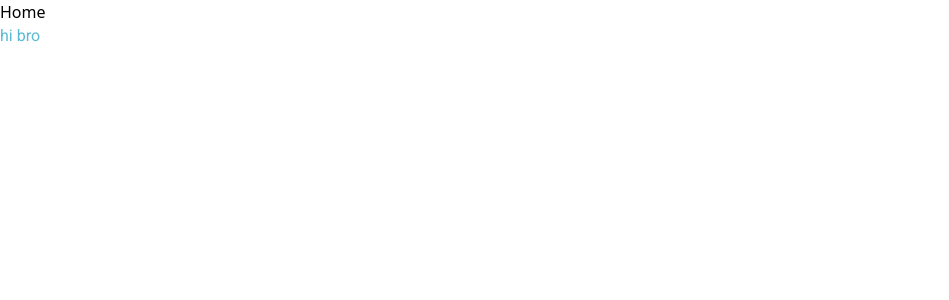
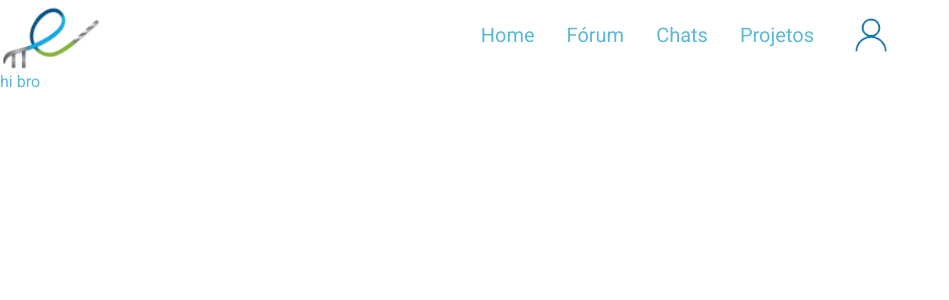
Before and after one commit to matiaszo/forum_ets_frontend, a Next.js app: page / in a window 1280 px wide. Shown: the top 300 px of the page, without its empty margins (0-949 px from the left). Built offline with nearby package versions, Linux system fonts and the light colour scheme.

Commit message:
just finish the justify part

```diff
--- a/src/components/header.tsx
+++ b/src/components/header.tsx
@@ -1,13 +1,32 @@
 import { ROUTES } from "@/constants/routes";
 import Link from "next/link";
+import Image from "next/image";
+import ets_logo from "@/assets/ets_logo.png"
+import user_logo from "@/assets/user_logo.png"
+
 
 
 export const Header = () => {
+
+    const style= {
+        option: "font-robFont text-blue5 text-xl"
+    }
     return(
         <>
-            <h1>
-                <Link className="options" href={ROUTES.chat}>Home</Link>
+        <div className="flex justify-between items-center">
+
+            <h1 className="">
+                <Image src={ets_logo} width={100} height={200} alt="ets logo"/>
             </h1>
+
+            <div className="flex mr-96 gap-8 justify-center items-center">
+                <Link className={style.option} href={ROUTES.home}>Home</Link>
+                <Link className={style.option} href={ROUTES.forum}>Fórum</Link>
+                <Link className={style.option} href={ROUTES.chat}>Chats</Link>
+                <Link className={style.option} href={ROUTES.project}>Projetos</Link>
+                <Link  href={ROUTES.chat}><Image src={user_logo} width={50} height={50} alt="ets logo"/></Link>
+            </div>
+        </div>
         </>
     )
 }
```
Also changed, not shown: src/assets/user_logo.png (added).
